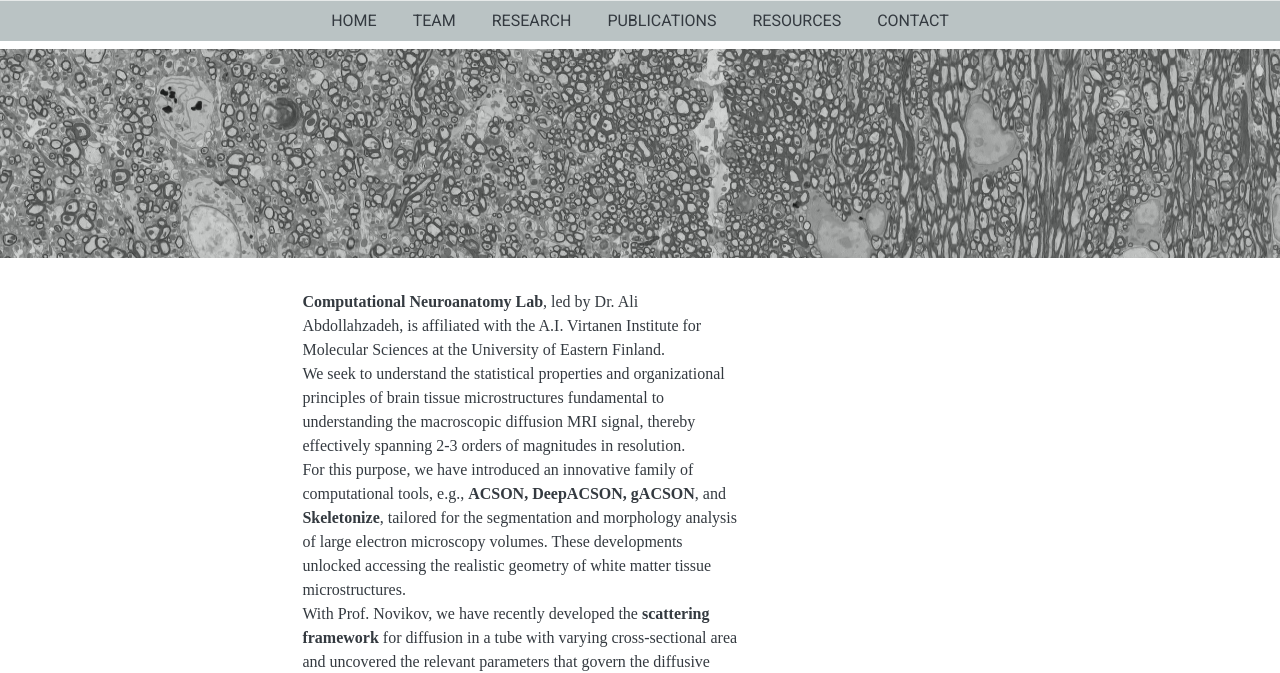
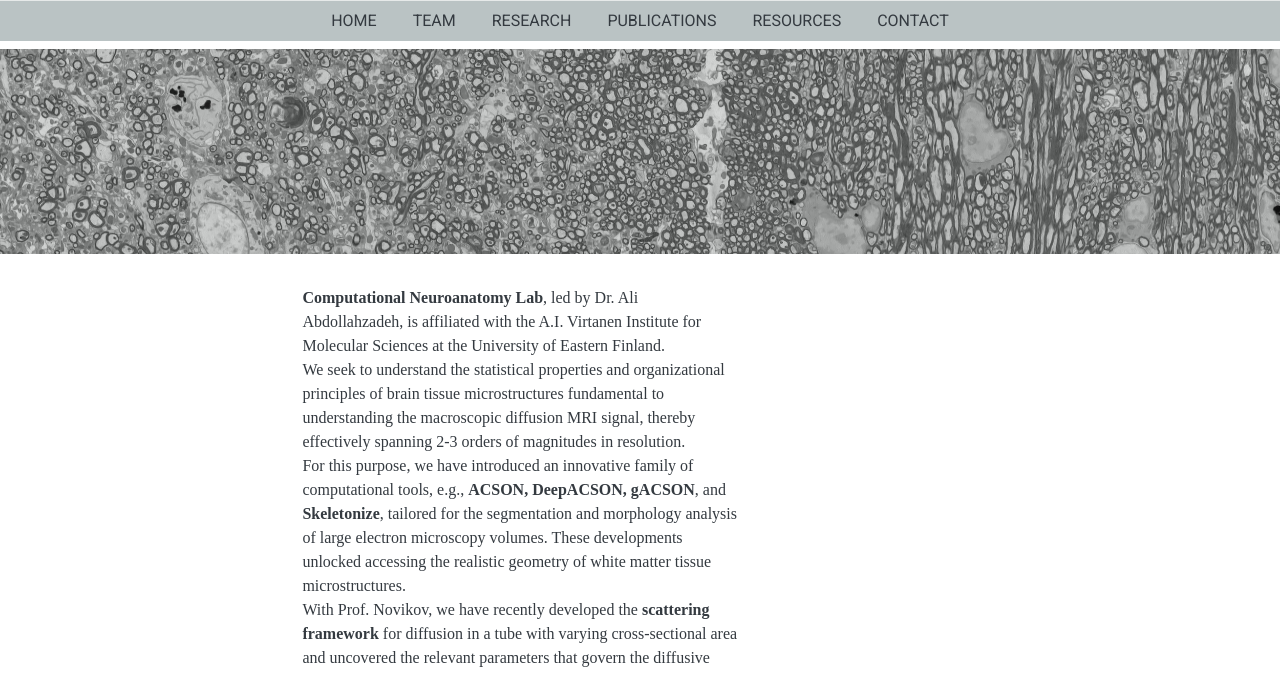
Before and after one commit to CNA-LAB/cna-lab.github.io, a plain HTML site: page index.html in a window 1280 px wide. Shown: the part 129-802 px from the top of the page. Drawn offline with nearby package versions, Linux system fonts and the light colour scheme.

Commit message:
header adj

```diff
--- a/index.html
+++ b/index.html
@@ -102,12 +102,12 @@
         }
 
         .home-image img {
-            display: flex;
-            justify-content: center;
-            margin-top: -1.5rem;
-            max-width: 120%; /* Makes the image responsive */
-            height: auto; /* Maintains the image's aspect ratio */
-            margin-bottom: 2rem; /* Add distance below the image */
+                width: 100vw; /* Make the image span the full viewport width */
+                object-fit: cover; /* Ensures the image covers the entire space without distortion */
+                display: block; /* Removes unwanted extra spaces */
+                margin: 0 auto; /* Centers the image */
+                margin-top: -1.5rem;
+                margin-bottom: 2rem; /* Add distance below the image */
         }
 
         .home-aka img {
```
